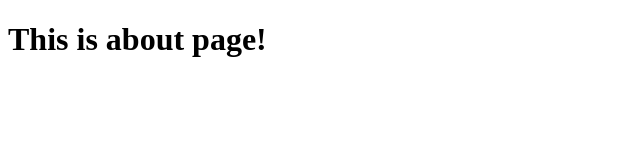
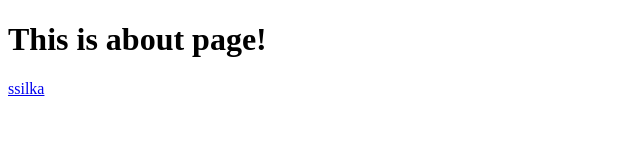
Before and after one commit to Ikhlasdev17/my-website, a plain HTML site: page about.html in a window 1280 px wide. Shown: the full height of the page, 0-640 px from the left. Drawn offline with Linux system fonts and the light colour scheme.

Commit message:
ssilka qosildi

```diff
--- a/about.html
+++ b/about.html
@@ -8,5 +8,6 @@
 </head>
 <body>
     <h1>This is about page!</h1>
+    <a href="index.html">ssilka</a>
 </body>
 </html>
```
